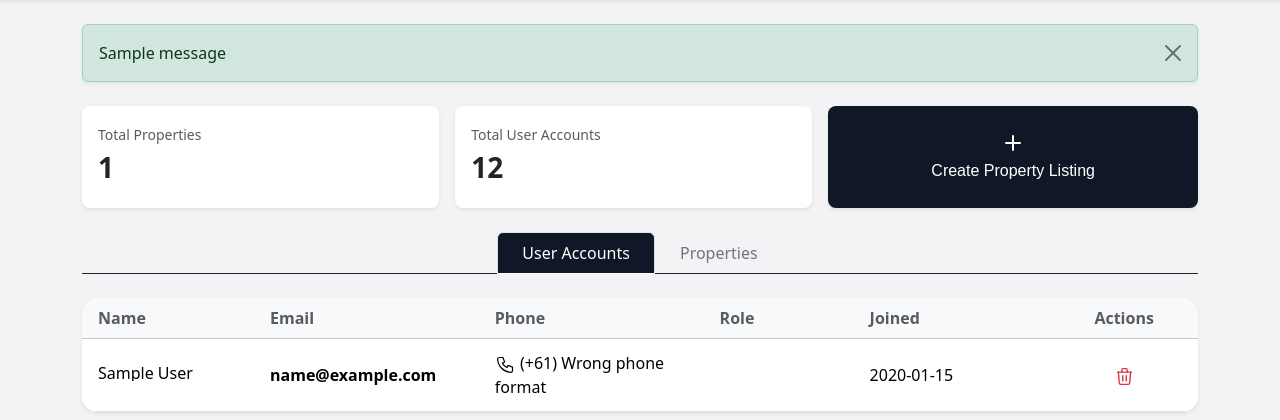
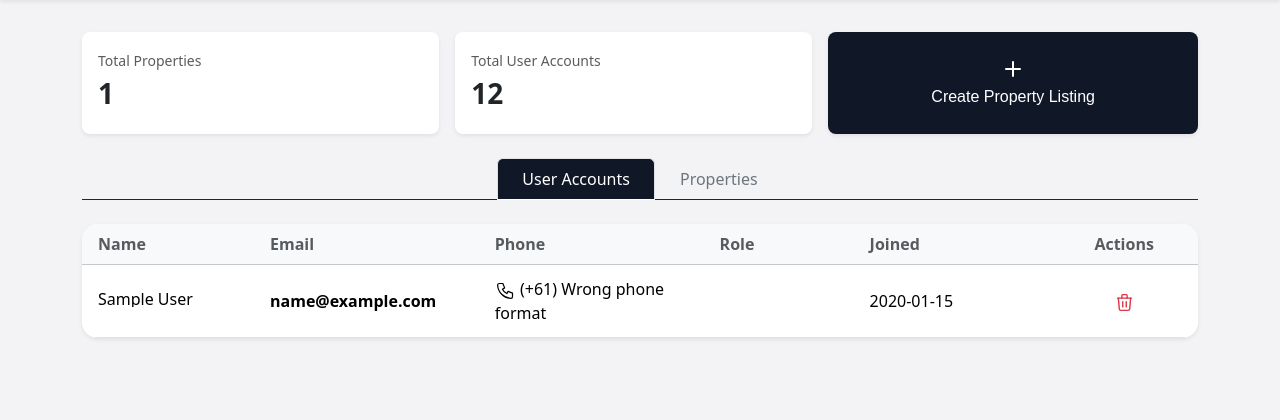
Before and after one commit to ImDuy/IFN582-UniStay, a Flask app: template app/templates/pages/management.html in a window 1280 px wide. Shown: the part 66-486 px from the top of the page. Run offline with Flask 3, Linux system fonts and the light colour scheme; the template is opened without the code that fills it: most values are stand-ins (such as "Sample title", 1, 10 or a date in 2020); grey boxes marked "Sample" are stand-in pictures; one stand-in notice (Sample message) is shown; some libraries are stand-ins or nearby versions.

Commit message:
remove flash message

```diff
--- a/app/templates/pages/management.html
+++ b/app/templates/pages/management.html
@@ -1,22 +1,6 @@
 {% extends "base.html" %}
 {% block main %}
 <div class="py-4">
-
-  {% with messages = get_flashed_messages(with_categories=true) %}
-    {% if messages %}
-      <div class="w-100 px-3">
-        <div class="container">
-          {% for category, message in messages %}
-            <div class="alert alert-{{ category }} alert-dismissible fade show shadow-sm" role="alert">
-              {{ message }}
-              <button type="button" class="btn-close" data-bs-dismiss="alert" aria-label="Close"></button>
-            </div>
-          {% endfor %}
-        </div>
-      </div>
-    {% endif %}
-  {% endwith %}
-
   <!-- SUMMARY SECTION -->
   <div
     class="container d-flex flex-column flex-md-row align-items-center gap-3 py-2"
```
